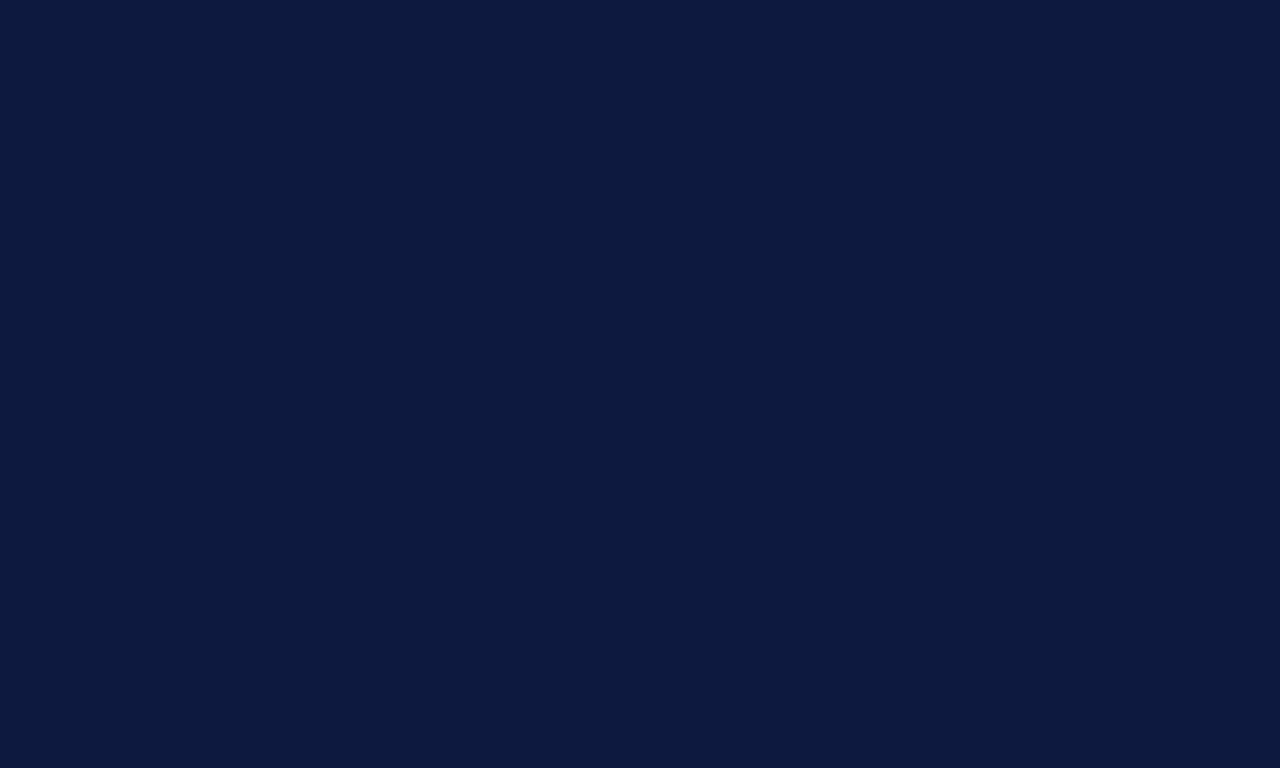
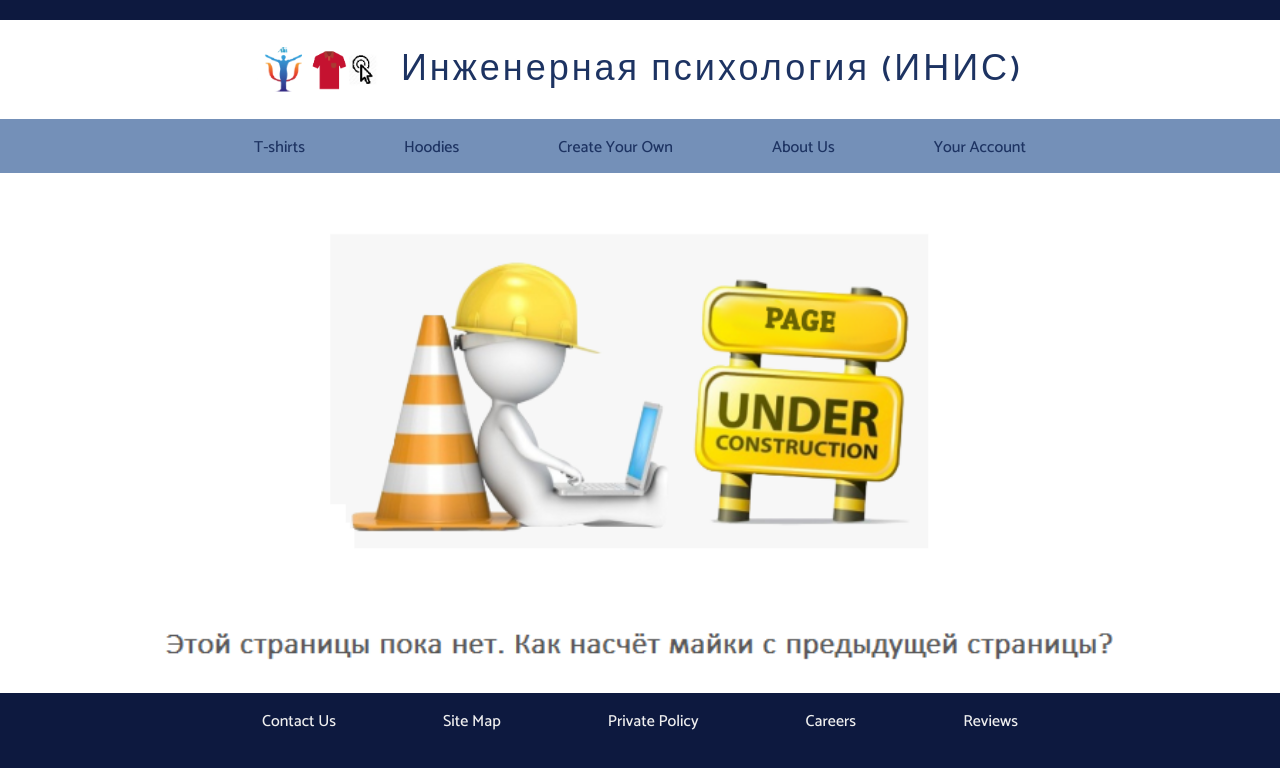
Before and after one commit to yaromchikV/INIS-labs, a plain HTML site: page not_implemented.html in a window 1280 px wide. Drawn offline with Linux system fonts and the light colour scheme.

Commit message:
Add "not-implemented" page

```diff
--- a/not_implemented.html
+++ b/not_implemented.html
@@ -1,5 +1,6 @@
 <!DOCTYPE html>
 <html lang="en">
+
 <head>
   <meta charset="utf-8">
   <meta name="viewport" content="width=device-width, initial-scale=1.0">
@@ -7,12 +8,54 @@
   <title>INIS LAB1 - Not Implemented</title>
 
   <!-- Fonts -->
-  <link href="https://fonts.googleapis.com/css2?family=Catamaran:wght@200;500&family=Open+Sans&display=swap" rel="stylesheet">
+  <link href="https://fonts.googleapis.com/css2?family=Catamaran:wght@200;500&family=Open+Sans&display=swap"
+    rel="stylesheet">
 
   <!-- Your CSS Code -->
   <link rel="stylesheet" type="text/css" href="style.css">
 </head>
+
 <body>
-  <!-- Your Code Here -->
+
+  <header>
+    <div class="header">
+      <div class="wrapper">
+        <div class="header-top">
+          <div class="logo">
+            <span class="logo-image"></span>
+            <span>Инженерная психология (ИНИС)</span>
+          </div>
+        </div>
+      </div>
+      <div class="header-bottom">
+        <div class="wrapper">
+          <ul class="nav">
+            <li><a href="">T-shirts</a></li>
+            <li><a href="">Hoodies</a></li>
+            <li><a href="">Create Your Own</a></li>
+            <li><a href="">About Us</a></li>
+            <li><a href="">Your Account</a></li>
+          </ul>
+        </div>
+      </div>
+    </div>
+  </header>
+  <section class="banner-bg">
+    <div class="banner" id="not-implemented"></div>
+  </section>
+  <footer>
+    <div class="wrapper">
+      <ul class="nav" id="footer">
+        <li><a href="">Contact Us</a></li>
+        <li><a href="">Site Map</a></li>
+        <li><a href="">Private Policy</a></li>
+        <li><a href="">Careers</a></li>
+        <li><a href="">Reviews</a></li>
+      </ul>
+    </div>
+    </div>
+  </footer>
+
 </body>
+
 </html>
--- a/style.css
+++ b/style.css
@@ -69,7 +69,15 @@ body {
     background-position: center center;
     padding-top: 190px;
     padding-bottom: 196px;
-    color: #efefef;
+}
+.banner-bg {
+    background-color: #fff;
+}
+#not-implemented {
+    background-image: url(../site_images/not_implemented.png);
+    background-size: contain;
+    padding-top: 220px;
+    padding-bottom: 300px;
 }
 .catalog {
     padding-top: 25px;
```
Also changed, not shown: site_images/not_implemented.png (added).
